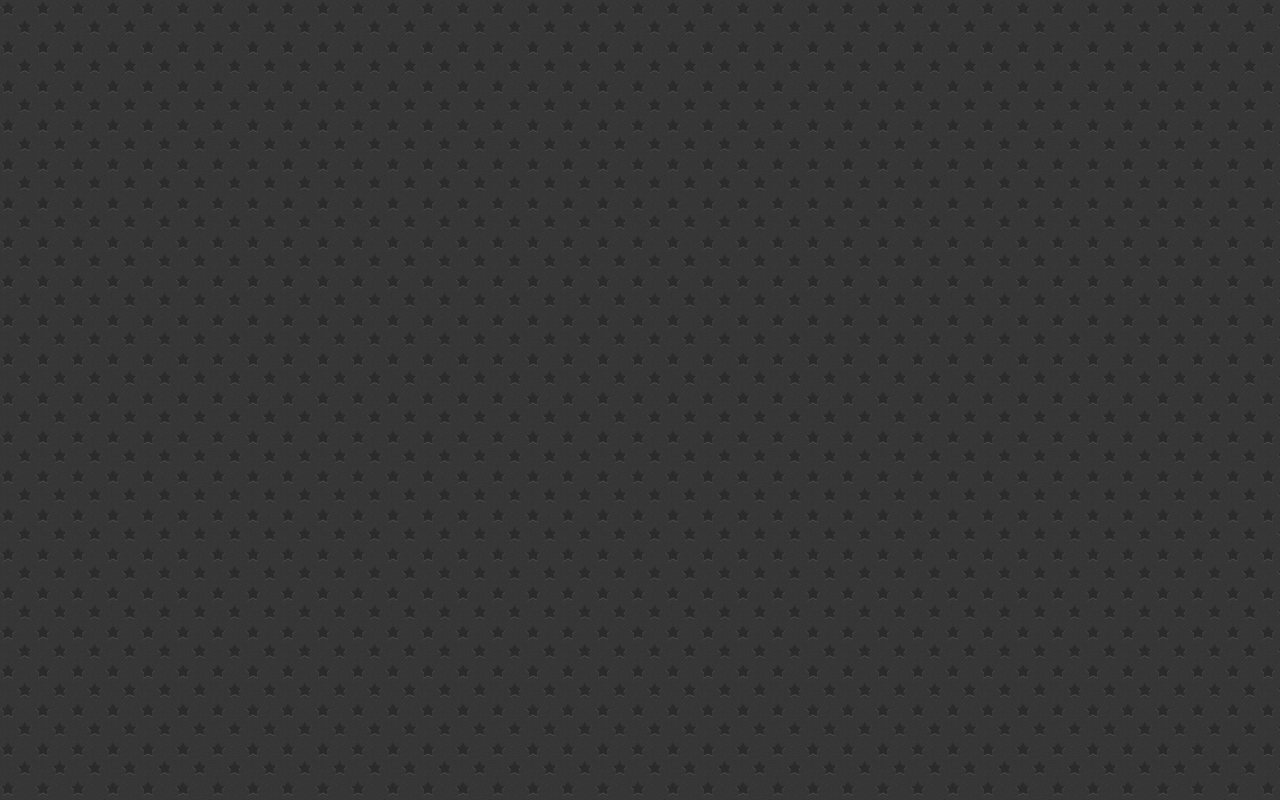
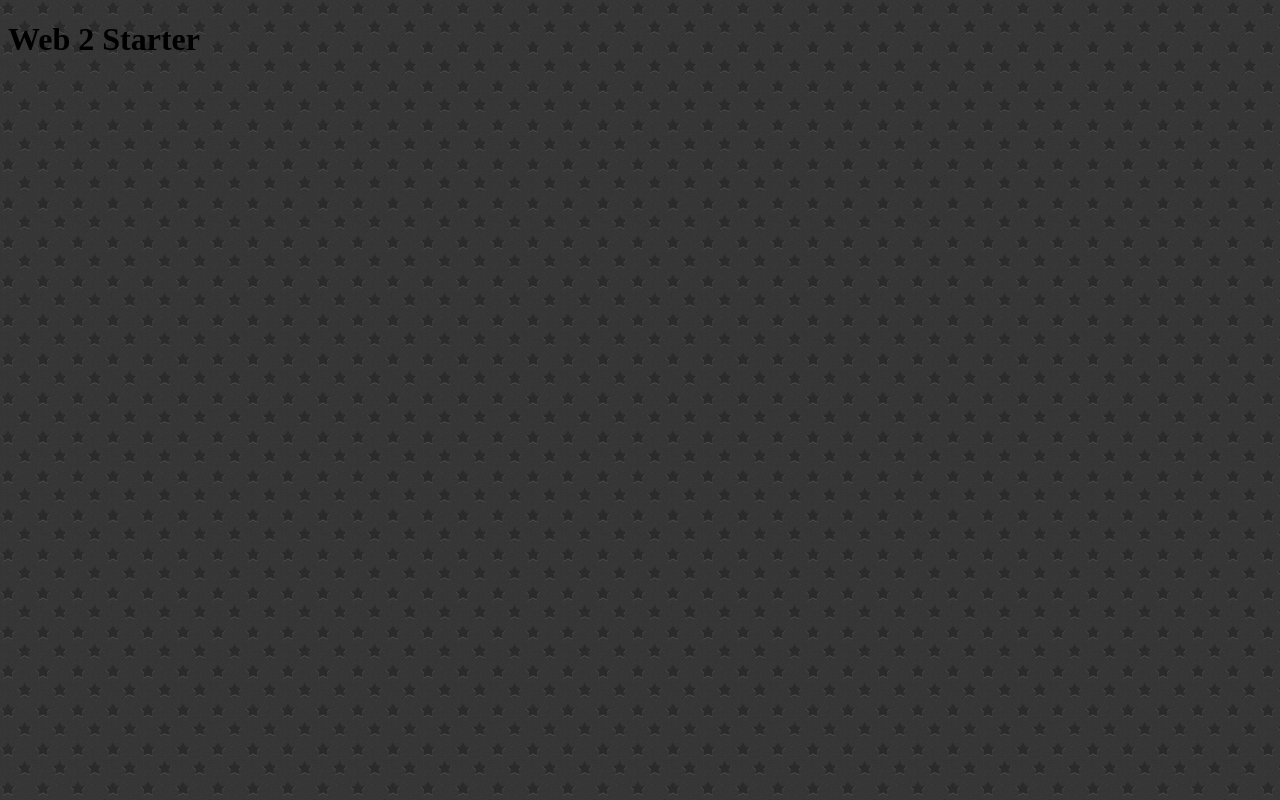
Before and after one commit to CantH8K8/web-2-starter, a plain HTML site: page index.html in a window 1280 px wide. Drawn offline with nearby package versions, Linux system fonts and the light colour scheme.

Commit message:
Matching to Colin's

```diff
--- a/index.html
+++ b/index.html
@@ -3,24 +3,26 @@
 <head>
     <meta charset="UTF-8">
     <meta name="viewport" content="width=device-width, initial-scale=1">
-    <title>Document</title>
+
     <title>Web 2 Starter</title>
+
     <link rel="stylesheet" href="css/normalize.css">
     <link rel="stylesheet" href="css/styles.css">
+
 </head>
 <body>
 
+    <h1>Web 2 Starter</h1>
 
 
 
-<!--   Scripts    -->
-<script src="https://cdnjs.cloudflare.com/ajax/libs/jquery/3.1.1/jquery.min.js"></script>
-<script src="js/plugin.js"></script>
-<script src="js/scripts.js"></script>
+    <!-- Scripts -->
+    <script src="https://cdnjs.cloudflare.com/ajax/libs/jquery/3.1.1/jquery.min.js"></script>
+    <script src="js/plugin.js"></script>
+    <script src="js/scripts.js"></script>
+
 </body>
 </html>
 
 
-
-
 <!-- html:5 then hit tab for html doctype/head/body/etc -->
```
